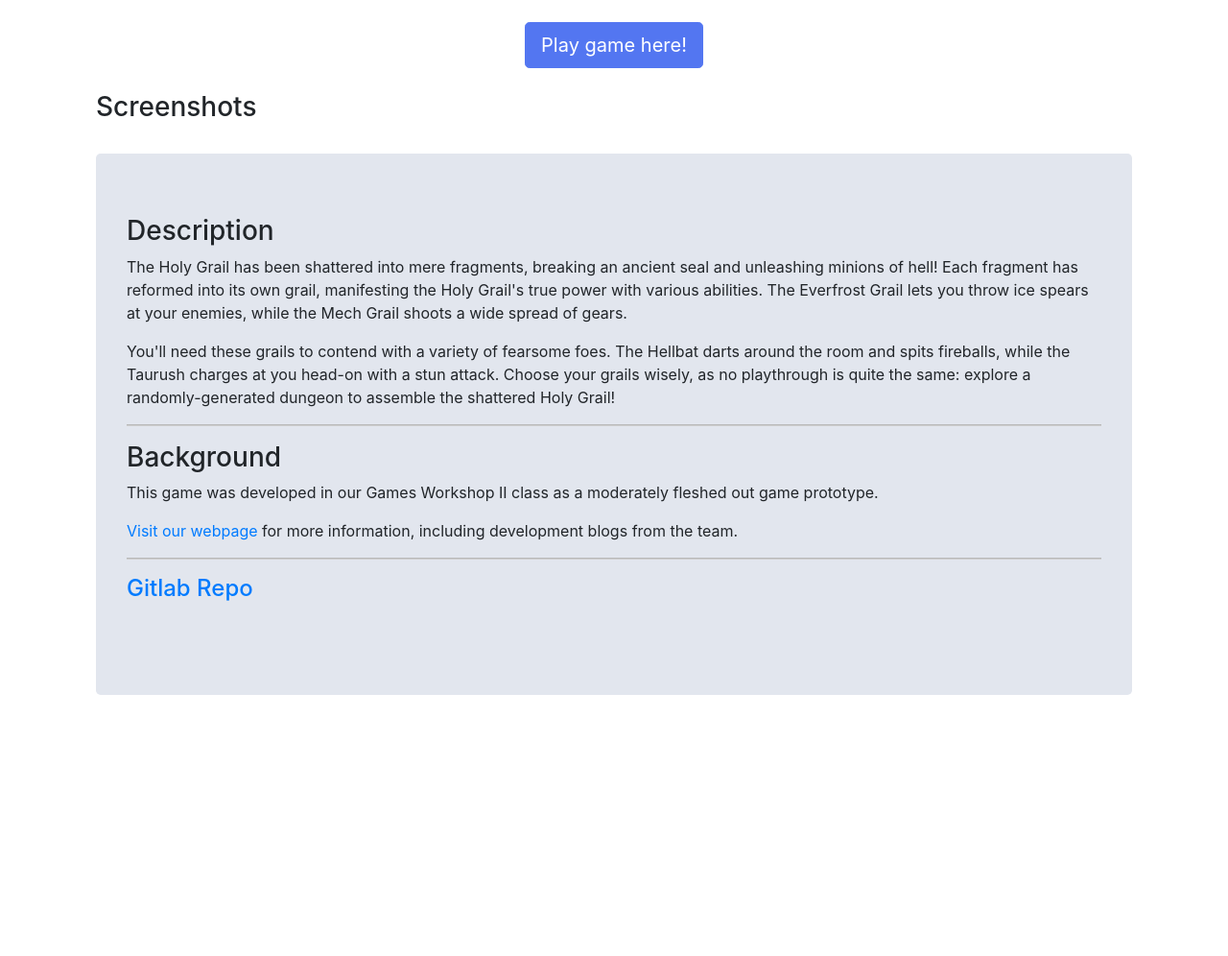
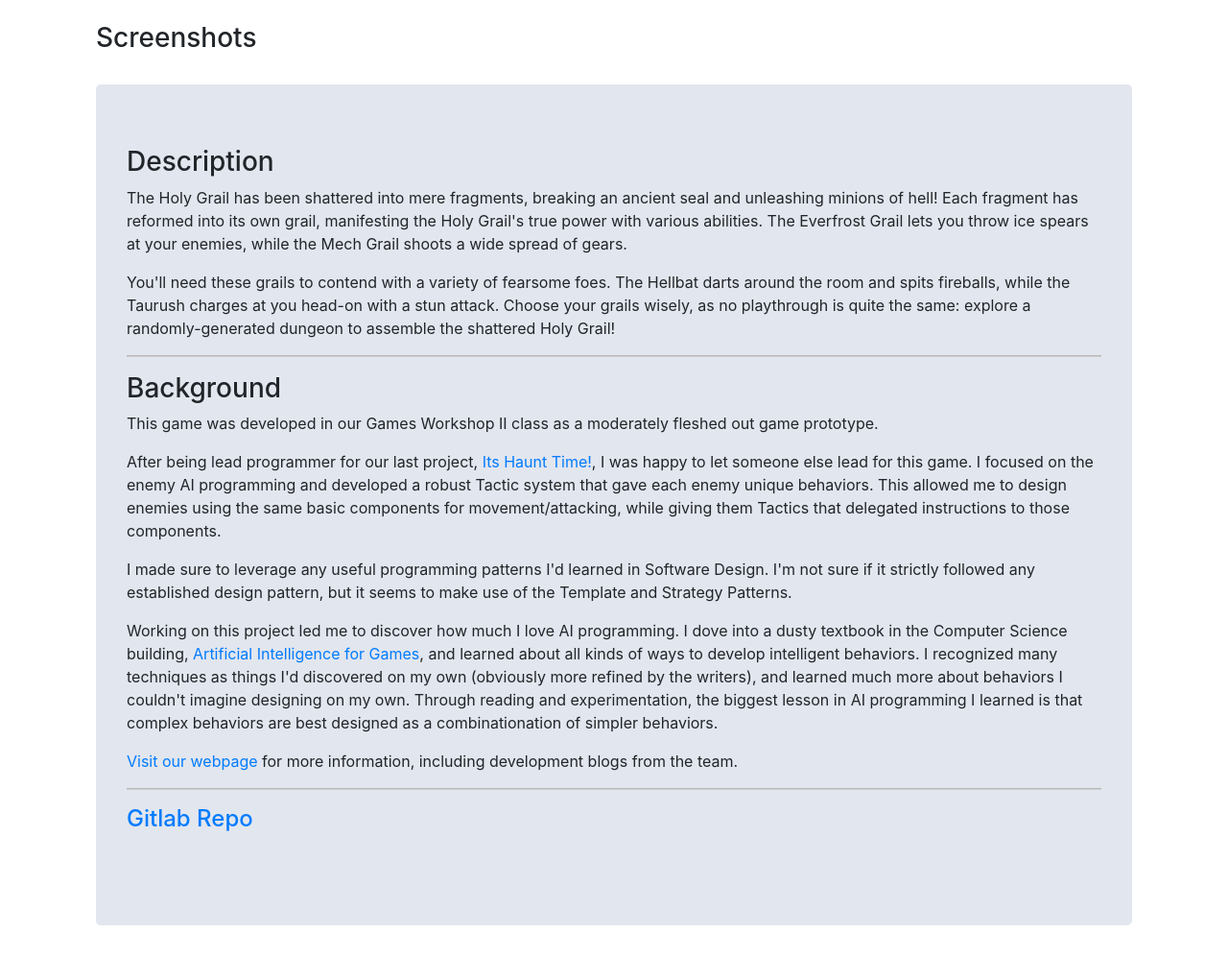
Before and after one commit to dmg9626/dmg9626.github.io, a Jekyll site: the page built from games/holy-tester.md, in a window 1280 px wide and 1400 px high, scrolled down 549 px. Shown: the part 404-1400 px from the top of the window at 96% size. Built offline with Jekyll 4.4.1, drawn with Linux system fonts in a browser that asks for light colours; nearby versions of some CDN libraries; library files that are not in the unit come from our copies; before the commit the page ends 1709 px from its top, so only the background shows below that.

Commit message:
filled out more description for holy tester

```diff
--- a/games/holy-tester.md
+++ b/games/holy-tester.md
@@ -22,8 +21,18 @@ This game was developed in our Games Workshop II class as a moderately fleshed o
 </p>
 
 <p>
+After being lead programmer for our last project, <a href="its-haunt-time/">Its Haunt Time!</a>, I was happy to let someone else lead for this game. I focused on the enemy AI programming and developed a robust Tactic system that gave each enemy unique behaviors. This allowed me to design enemies using the same basic components for movement/attacking, while giving them Tactics that delegated instructions to those components.
+</p>
 
+<p>
+I made sure to leverage any useful programming patterns I'd learned in Software Design. I'm not sure if it strictly followed any established design pattern, but it seems to make use of the Template and Strategy Patterns.
 </p>
+
+<p>
+Working on this project led me to discover how much I love AI programming. I dove into a dusty textbook in the Computer Science building, <a href="https://www.amazon.com/Artificial-Intelligence-Games-Ian-Millington/dp/0123747317">Artificial Intelligence for Games</a>, and learned about all kinds of ways to develop intelligent behaviors. I recognized many techniques as things I'd discovered on my own (obviously more refined by the writers), and learned much more about behaviors I couldn't imagine designing on my own. Through reading and experimentation, the biggest lesson in AI programming I learned is that complex behaviors are best designed as a combinationation of simpler behaviors.
+</p>
+
+
 
 <p><a href="https://makhodash.wixsite.com/holytester/">Visit our webpage</a> for more information, including development blogs from the team.</p>
 
```
Also changed, not shown: other parts of games/holy-tester.md (+0 -1 lines).
